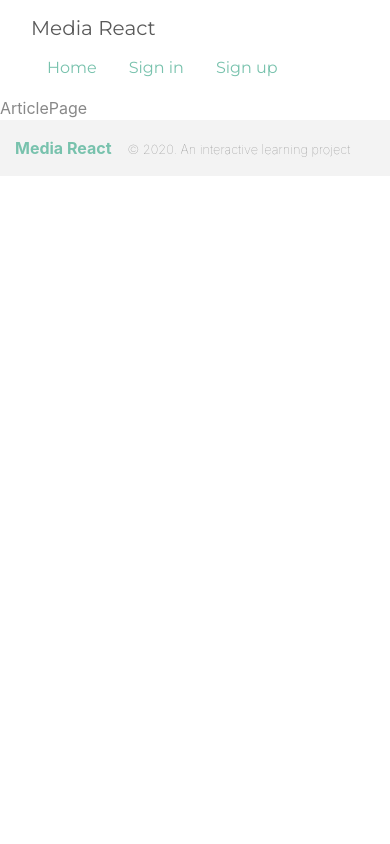
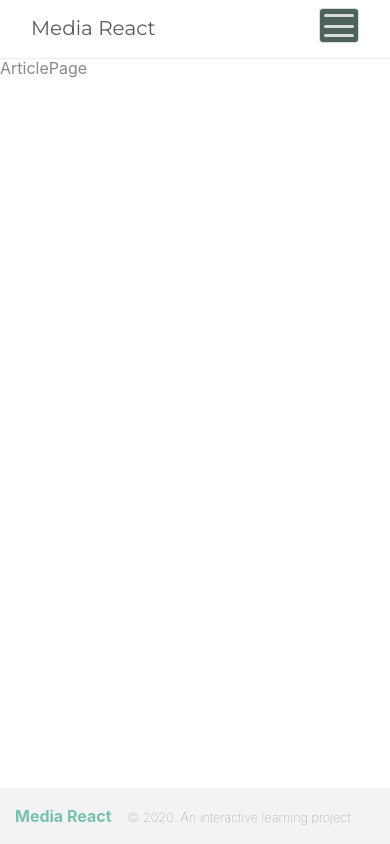
Before and after one commit to ElvisKrop/media-react, a React (Create React App) app: page /article/1 in a window 390 px wide. Built offline with nearby package versions, Linux system fonts and the light colour scheme.

Commit message:
Ready Header and Footer

```diff
--- a/src/App.js
+++ b/src/App.js
@@ -21,13 +21,16 @@ const App = ({ user, userLoaded, isToken }) => {
   return (
     <>
       <Router>
+        <div className="content">
           <Header />
           <Switch>
             <Route path="/" exact component={HomePage} />
 
             <Route
               path="/editor/:slug?"
-            render={({ match }) => <NewArticlePage slug={match.params.slug} />}
+              render={({ match }) => (
+                <NewArticlePage slug={match.params.slug} />
+              )}
             />
 
             <Route
@@ -43,7 +46,10 @@ const App = ({ user, userLoaded, isToken }) => {
             <Route
               path="/profile/:username"
               render={({ match }) => (
-              <AuthorPage username={match.params.username} strFeed="MyPosts" />
+                <AuthorPage
+                  username={match.params.username}
+                  strFeed="MyPosts"
+                />
               )}
             />
 
@@ -58,10 +64,14 @@ const App = ({ user, userLoaded, isToken }) => {
 
             <Route path="/login" render={() => <SignInUp type="login" />} />
 
-          <Route path="/register" render={() => <SignInUp type="register" />} />
+            <Route
+              path="/register"
+              render={() => <SignInUp type="register" />}
+            />
 
             <Route path="*" render={() => <Redirect to="/" />} />
           </Switch>
+        </div>
         <Footer />
       </Router>
     </>
--- a/src/components/buttons/buttonFollow.js
+++ b/src/components/buttons/buttonFollow.js
@@ -57,7 +57,7 @@ function ButtonFollow({ mrService, isToken, profile }) {
         className="btn-follow"
         onClick={() => toggleFollow(username)}
       >
-        <i className={classSVG}></i>
+        <i className={classSVG} />
         {textBtn}
       </button>
     );
@@ -66,7 +66,7 @@ function ButtonFollow({ mrService, isToken, profile }) {
   return (
     <Link to="/login">
       <button type="button" className="btn-follow">
-        <i className={classSVG}></i>
+        <i className={classSVG} />
         {textBtn}
       </button>
     </Link>
--- a/src/components/feed/article.js
+++ b/src/components/feed/article.js
@@ -15,11 +15,12 @@ function Article({ data }) {
     author
   } = data;
   const { username, image } = author;
+  const forUser = { image, username, createdAt };
 
   return (
     <div className="border-top mb-1 py-4 text-left">
       <div className="d-flex justify-content-between">
-        <UserIcon data={{ image, username, createdAt }} />
+        <UserIcon {...forUser} />
         <ButtonLike data={{ favoritesCount, favorited, slug }} />
       </div>
       <Link
--- /dev/null
+++ b/src/components/header/header.css
@@ -0,0 +1,107 @@
+.burger {
+  display: none;
+}
+
+.substrate {
+  height: 56px;
+}
+
+.text-shedow {
+  text-shadow: 1px 1px 2px black;
+}
+
+@media (max-width: 992px) {
+  .block_toolbar .burger {
+    display: inline-block;
+    position: relative;
+    right: 0;
+    width: 40px;
+    height: 35px;
+    background: #233e36cf;
+    border: 1px solid #ffffffc7;
+    border-radius: 4px;
+  }
+  .block_toolbar .burger:hover {
+    cursor: pointer;
+    border-color: #ffffff;
+  }
+  .block_toolbar .burger span {
+    position: absolute;
+    width: 80%;
+    height: 3px;
+    left: 10%;
+    top: 16px;
+    background-color: #ffffffc7;
+    border-radius: 2px;
+  }
+  .block_toolbar .burger:before,
+  .block_toolbar .burger:after {
+    position: absolute;
+    width: 80%;
+    height: 3px;
+    left: 10%;
+    content: "";
+    background-color: #ffffffc7;
+    border-radius: 2px;
+    -webkit-transition-duration: 0.8s;
+    -o-transition-duration: 0.8s;
+    transition-duration: 0.8s;
+  }
+  .block_toolbar .burger:before {
+    top: 5px;
+  }
+  .block_toolbar .burger:after {
+    bottom: 5px;
+  }
+  .block_toolbar .burger.open:before {
+    -webkit-transform: rotate(45deg);
+    -ms-transform: rotate(45deg);
+    transform: rotate(45deg);
+    top: 16px;
+    -webkit-transition-duration: 0.8s;
+    -o-transition-duration: 0.8s;
+    transition-duration: 0.8s;
+  }
+  .block_toolbar .burger.open:after {
+    -webkit-transform: rotate(-45deg);
+    -ms-transform: rotate(-45deg);
+    transform: rotate(-45deg);
+    bottom: 16px;
+    -webkit-transition-duration: 0.8s;
+    -o-transition-duration: 0.8s;
+    transition-duration: 0.8s;
+  }
+  .block_toolbar .burger.open > span {
+    width: 0px;
+    -webkit-transform: scale(0);
+    -ms-transform: scale(0);
+    transform: scale(0);
+    -webkit-transition-duration: 0.8s;
+    -o-transition-duration: 0.8s;
+    transition-duration: 0.8s;
+  }
+  .block_toolbar .toolbar {
+    position: absolute;
+    display: flex;
+    flex-direction: column;
+    right: 16px;
+    top: -300px;
+    background: #233e36cf;
+    z-index: 3;
+    -webkit-transition-duration: 0.8s;
+    -o-transition-duration: 0.8s;
+    transition-duration: 0.8s;
+  }
+  .block_toolbar .toolbar.open {
+    top: 55px;
+    -webkit-transition-duration: 0.8s;
+    -o-transition-duration: 0.8s;
+    transition-duration: 0.8s;
+  }
+  .block_toolbar .toolbar li {
+    padding: 10px;
+    border: 1px solid #ffffffc7;
+    border-radius: 4px;
+    display: block;
+  }
+}
--- a/src/components/header/header.js
+++ b/src/components/header/header.js
@@ -1,72 +1,33 @@
-import React from "react";
+import React, { useState } from "react";
 import { Link } from "react-router-dom";
-import { withToken } from "../../hocs";
-import { connect } from "react-redux";
+import NavPanel from "./navPanel";
+import "./header.css";
 
 function Header() {
+  const [burgerMenu, setburgerMenu] = useState(false);
+
   return (
-    <div className="container">
-      <nav className="navbar navbar-light">
-        <Link className="navbar-brand" to="/">
-          Media React
-        </Link>
-        <NavPanel />
-      </nav>
-    </div>
-  );
-}
-
-const mapStateToProps = ({ user }) => ({
-  username: user.username
-});
-
-const NavPanel = connect(mapStateToProps)(withToken(navPanel));
-
-function navPanel({ isToken, username }) {
-  const privateUl = (
     <>
-      <li className="nav-item">
-        <Link className="nav-link" to="/editor">
-          <i class="far fa-clipboard pr-1"></i>
-          <span>New Article</span>
-        </Link>
-      </li>
-      <li className="nav-item">
-        <Link className="nav-link" to="/settings">
-          <i className="fas fa-cog pr-1"></i>
-          <span>Setting</span>
-        </Link>
-      </li>
-      <li className="nav-item">
-        <Link className="nav-link" to={`/profile/${username}`}>
-          {username}
-        </Link>
-      </li>
+      <div className="substrate" />
+      <header className="fixed-top bg-white border-bottom">
+        <div className="container">
+          <nav className="navbar navbar-light">
+            <Link className="navbar-brand align-self-start" to="/">
+              Media React
+            </Link>
+            <div className="block_toolbar">
+              <NavPanel data={{ burgerMenu, setburgerMenu }} />
+              <div
+                className={burgerMenu ? "burger open" : "burger"}
+                onClick={() => setburgerMenu(!burgerMenu)}
+              >
+                <span></span>
+              </div>
+            </div>
+          </nav>
+        </div>
+      </header>
     </>
-  );
-  const publicUl = (
-    <>
-      <li className="nav-item">
-        <Link className="nav-link" to="/login">
-          Sign in
-        </Link>
-      </li>
-      <li className="nav-item">
-        <Link className="nav-link" to="/register">
-          Sign up
-        </Link>
-      </li>
-    </>
-  );
-  return (
-    <ul className="nav pull-xs-right">
-      <li className="nav-item">
-        <Link className="nav-link" to="/">
-          Home
-        </Link>
-      </li>
-      {isToken ? privateUl : publicUl}
-    </ul>
   );
 }
 
--- /dev/null
+++ b/src/components/header/navPanel.js
@@ -0,0 +1,54 @@
+import React from "react";
+import { Link } from "react-router-dom";
+import { withToken } from "../../hocs";
+import { connect } from "react-redux";
+import "./header.css";
+
+function NavPanel({ isToken, username, data: { burgerMenu, setburgerMenu } }) {
+  const linkList = {
+    privat: [
+      ["/editor", "far fa-clipboard", "New Article"],
+      ["/settings", "fas fa-cog", "Setting"],
+      [`/profile/${username}`, "fas fa-user", username]
+    ],
+    public: [
+      ["/login", "fas fa-sign-in-alt", "Sign in"],
+      ["/register", "fas fa-sign-out-alt", "Sign up"]
+    ],
+    home: [["/", "fas fa-home", "Home"]]
+  };
+
+  function renderLink(arr) {
+    return arr.map((item, index) => {
+      return (
+        <li
+          key={index}
+          className="nav-item text-shedow"
+          onClick={() => setburgerMenu(false)}
+        >
+          <Link className="nav-link" to={item[0]}>
+            <i className={`${item[1]} pr-1`} />
+            <span>{item[2]}</span>
+          </Link>
+        </li>
+      );
+    });
+  }
+
+  const className = "toolbar nav pull-xs-right";
+
+  return (
+    <>
+      <ul className={burgerMenu ? `${className} open` : className}>
+        {renderLink(linkList.home)}
+        {isToken ? renderLink(linkList.privat) : renderLink(linkList.public)}
+      </ul>
+    </>
+  );
+}
+
+const mapStateToProps = ({ user }) => ({
+  username: user.username
+});
+
+export default connect(mapStateToProps)(withToken(NavPanel));
--- a/src/components/userIcon/userIcon.js
+++ b/src/components/userIcon/userIcon.js
@@ -1,14 +1,14 @@
 import React from "react";
 import { Link } from "react-router-dom";
 
-function UserIcon({ data: { image, username, createdAt } }) {
-  const style = {
-    margin: "5px 6px 0 0",
-    height: "32px",
-    width: "32px",
-    borderRadius: "30px",
-  };
+const style = {
+  margin: "5px 6px 0 0",
+  height: "32px",
+  width: "32px",
+  borderRadius: "30px"
+};
 
+function UserIcon({ image, username, createdAt }) {
   const conversionDate = (createdAt) => {
     const date = new Date(createdAt).toDateString();
     return date.slice(4);
--- a/src/index.css
+++ b/src/index.css
@@ -1,13 +1,17 @@
 body {
   margin: 0;
-  font-family: -apple-system, BlinkMacSystemFont, 'Segoe UI', 'Roboto', 'Oxygen',
-    'Ubuntu', 'Cantarell', 'Fira Sans', 'Droid Sans', 'Helvetica Neue',
+  font-family: -apple-system, BlinkMacSystemFont, "Segoe UI", "Roboto", "Oxygen",
+    "Ubuntu", "Cantarell", "Fira Sans", "Droid Sans", "Helvetica Neue",
     sans-serif;
   -webkit-font-smoothing: antialiased;
   -moz-osx-font-smoothing: grayscale;
 }
 
 code {
-  font-family: source-code-pro, Menlo, Monaco, Consolas, 'Courier New',
+  font-family: source-code-pro, Menlo, Monaco, Consolas, "Courier New",
     monospace;
 }
+
+.content {
+  min-height: calc(100vh - 56px);
+}
--- a/src/pages/authorPage/user-banner.js
+++ b/src/pages/authorPage/user-banner.js
@@ -4,8 +4,6 @@ import { connect } from "react-redux";
 import { Link } from "react-router-dom";
 
 function UserBanner({ image, bio, username, following, userStore }) {
-  console.log(userStore);
-
   function renderButton() {
     if (username === userStore) {
       return (
@@ -28,9 +26,9 @@ function UserBanner({ image, bio, username, following, userStore }) {
 
   return (
     <div className="container">
-      <div className="col-xs-12 col-md-10 m-auto">
+      <div className="col-xs-12 col-md-10 m-auto w-100 overflow-hidden">
         <img src={image} alt={username} className="img-profile" />
-        <h4 className="font-weight-bold w-100 overflow-hidden">{username}</h4>
+        <h4 className="font-weight-bold ">{username}</h4>
         <p className="text-muted">{bio}</p>
         <div className="text-right">{renderButton()}</div>
       </div>
```
Also changed, not shown: src/components/buttons/buttonLike.js (+7 -5 lines). Lines whose indentation alone changed are shown as unchanged.
